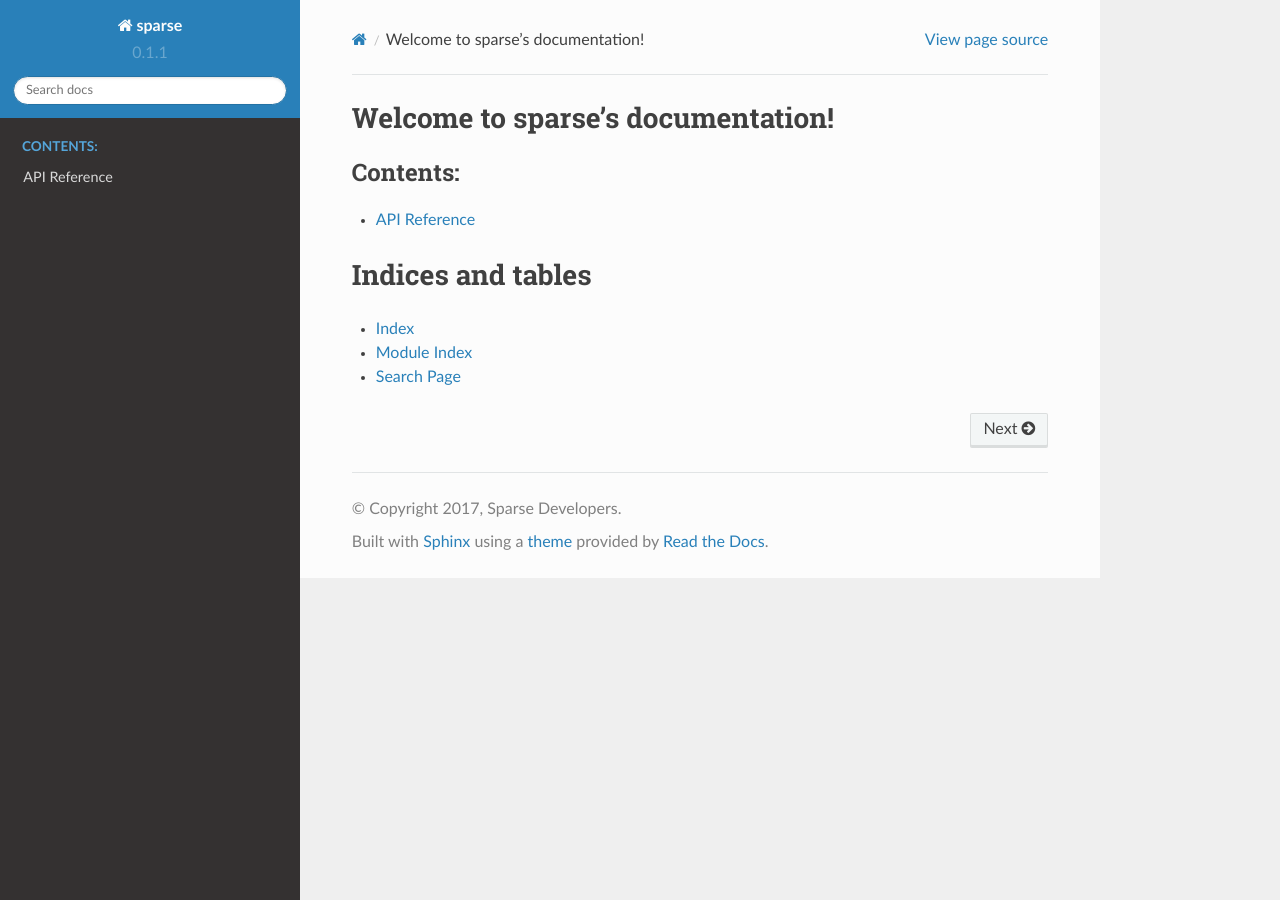
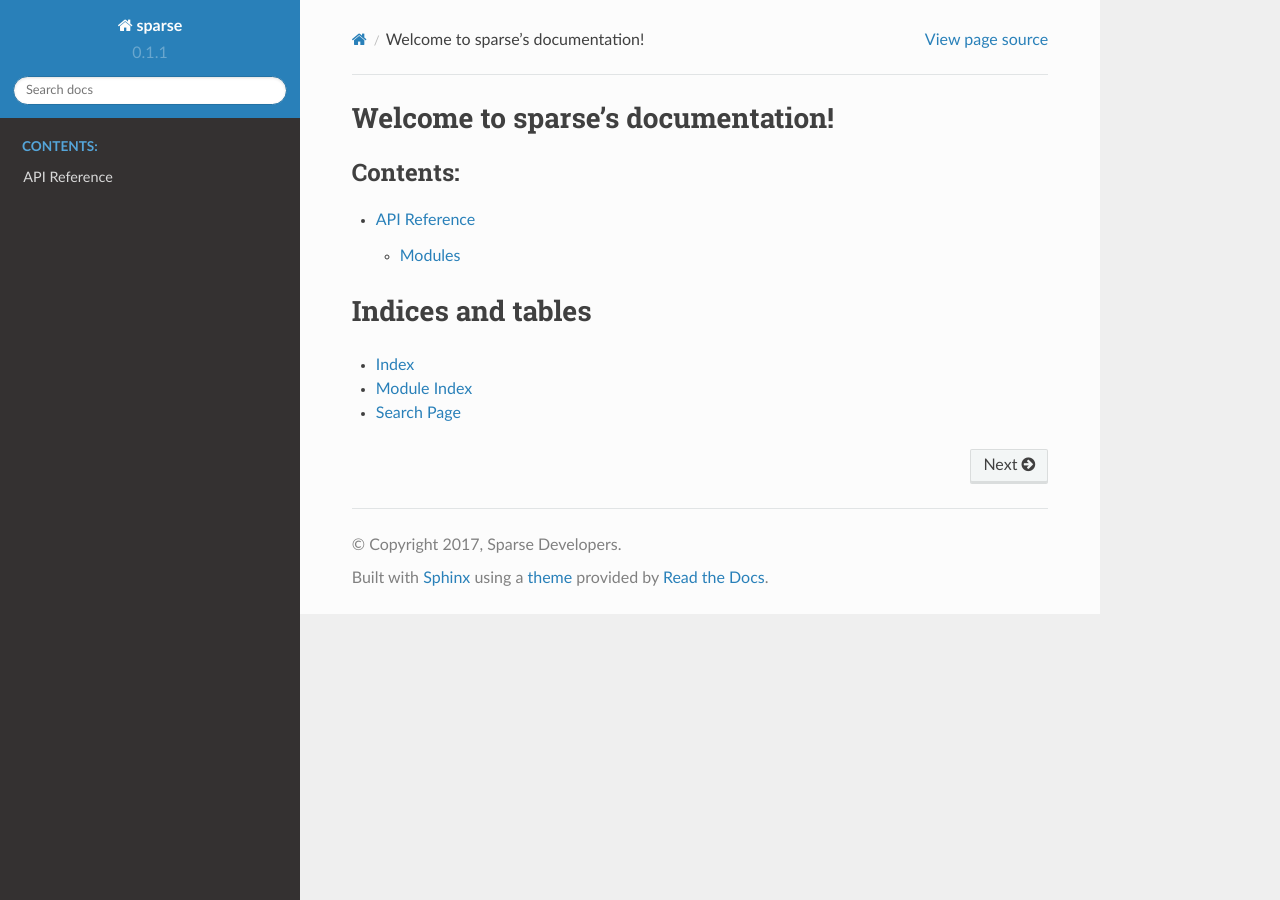
Before and after one commit to pydata/sparse, a Sphinx documentation site: the page built from docs/index.rst, in a window 1280 px wide. Built offline with Sphinx 7.4.7 and the Read the Docs theme 2.0.0, drawn with Linux system fonts in a browser that asks for light colours.

Commit message:
Modified template.

```diff
--- a/docs/_templates/autosummary/module.rst
+++ b/docs/_templates/autosummary/module.rst
@@ -1,4 +1,30 @@
 {{ fullname | escape | underline }}
 
+Description
+-----------
+
 .. automodule:: {{ fullname | escape }}
-    :members:
+
+{% if classes %}
+Classes
+-------
+.. autosummary:
+    :toctree: _autosummary
+
+    {% for class in classes %}
+        {{ class }}
+    {% endfor %}
+
+{% endif %}
+
+{% if functions %}
+Functions
+---------
+.. autosummary:
+    :toctree: _autosummary
+
+    {% for function in functions %}
+        {{ function }}
+    {% endfor %}
+
+{% endif %}
--- a/docs/modules.rst
+++ b/docs/modules.rst
@@ -1,5 +1,8 @@
 API Reference
 =============
+
+Modules
+-------
 
 .. autosummary::
    :toctree: _autosummary
```
